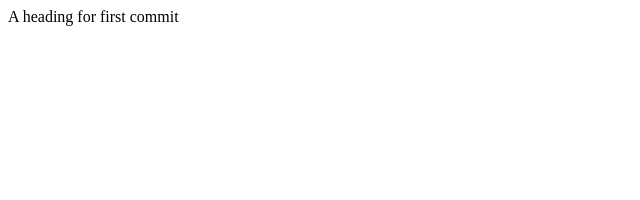
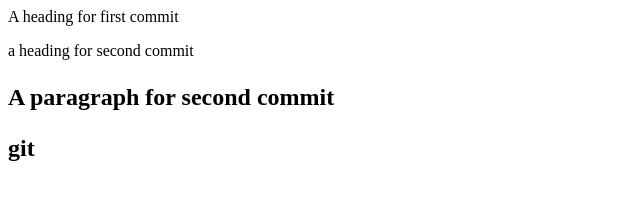
Before and after one commit to AlexVtz86/Git-practice, a plain HTML site: page index.html in a window 1280 px wide. Shown: the whole page, without its empty margins (0-640 px from the left). Drawn offline with Linux system fonts and the light colour scheme.

Commit message:
a demo from second remote

```diff
--- a/index.html
+++ b/index.html
@@ -1,3 +1,5 @@
 
 
  <p>A heading for first commit</p>
+ </h2>a heading for second commit <h2>
+    <p>A paragraph for second commit</p>git
--- /dev/null
+++ b/newone.js
@@ -0,0 +1,5 @@
+function add(a, b) {
+    return a + b;
+}
+
+console.log(add(1, 2));
--- /dev/null
+++ b/newstyles.css
@@ -0,0 +1,6 @@
+
+
+  body {
+	background-color: "red",
+	text-align: "center"
+}
```
